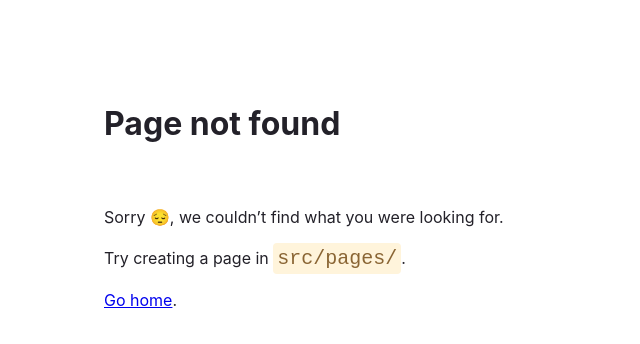
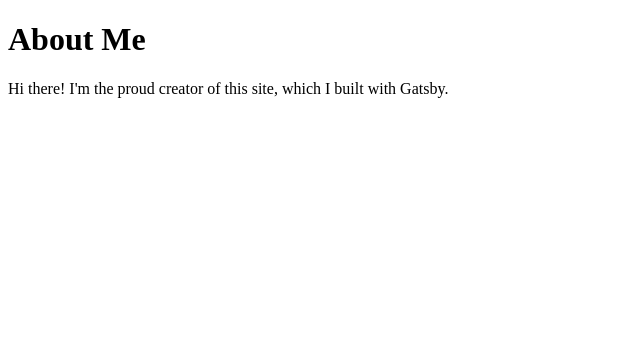
Before and after one commit to yash5396/csc496project, a Gatsby site: page /about in a window 1280 px wide. Before the commit this address had no page. Shown: the whole page, without its empty margins (0-640 px from the left). Built offline with nearby package versions, Linux system fonts and the light colour scheme; Gatsby itself is replaced by a stand-in of ours.

Commit message:
add about.js

```diff
--- /dev/null
+++ b/src/pages/about.js
@@ -0,0 +1,15 @@
+// Step 1: Import React
+import * as React from 'react'
+
+// Step 2: Define your component
+const AboutPage = () => {
+  return (
+    <main>
+      <h1>About Me</h1>
+      <p>Hi there! I'm the proud creator of this site, which I built with Gatsby.</p>
+    </main>
+  )
+}
+
+// Step 3: Export your component
+export default AboutPage
--- a/src/pages/index.js
+++ b/src/pages/index.js
@@ -6,7 +6,7 @@ const IndexPage = () => {
   return (
     <main>
       <h1>Welcome to my Gatsby site!</h1>
-      <p>I'm making this by following the Gatsby Tutorial.</p>
+      <p>My name is yash patel.</p>
     </main>
   )
 }
```
Also changed, not shown: 2 other files.
